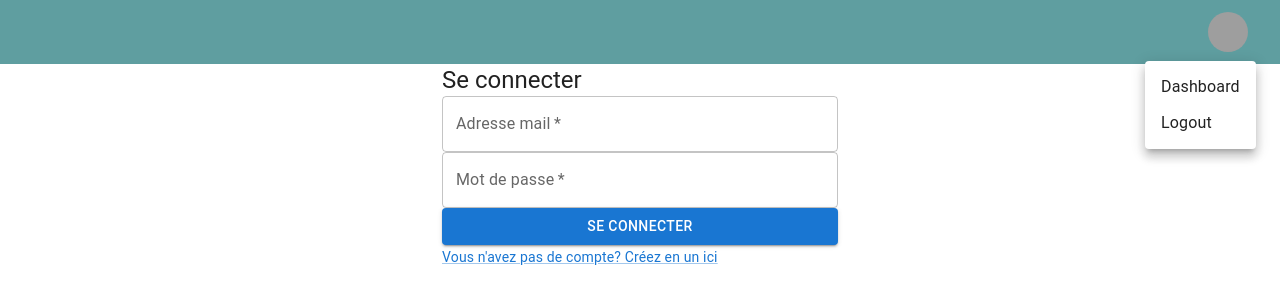
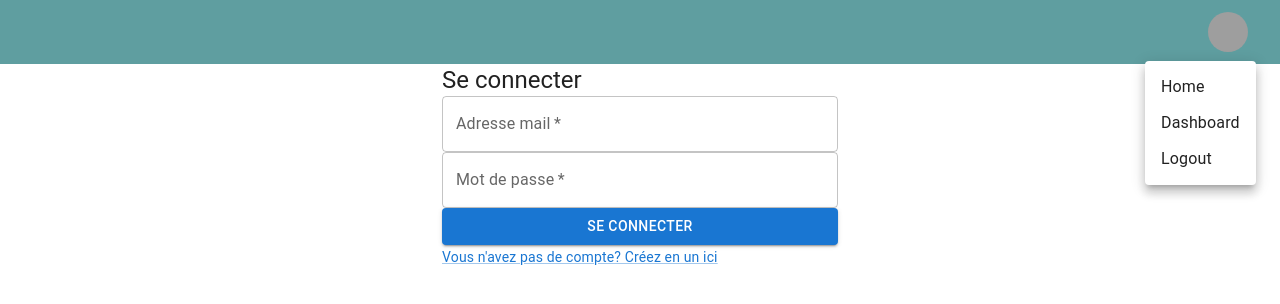
Before and after one commit to ElodieSyg/lba-technique-test, a React (Create React App) app in the folder front/: page /login in a window 1280 px wide. Both pictures are taken after a click on the button "Open settings". Shown: the top 304 px of the page. Built offline with nearby package versions, Linux system fonts and the light colour scheme; grey boxes are pictures that could not be loaded.

Commit message:
[front] add "home" in navbar dropdown

```diff
--- a/front/src/component/navbar/index.js
+++ b/front/src/component/navbar/index.js
@@ -67,6 +67,9 @@ const Navbar = () => {
                         onClose={handleCloseUserMenu}
                     >
                         <MenuItem>
+                            <Typography onClick={() => handleRedirect("/")}>Home</Typography>
+                        </MenuItem>
+                        <MenuItem>
                             <Typography onClick={() => handleRedirect("/dashboard")}>Dashboard</Typography>
                         </MenuItem>
                         <MenuItem>
@@ -99,7 +102,7 @@ const Navbar = () => {
 
     return (
         <StyledAppBar position="static">
-            { LoggedNavbar()}
+            {LoggedNavbar()}
         </StyledAppBar>
     );
 };
```
